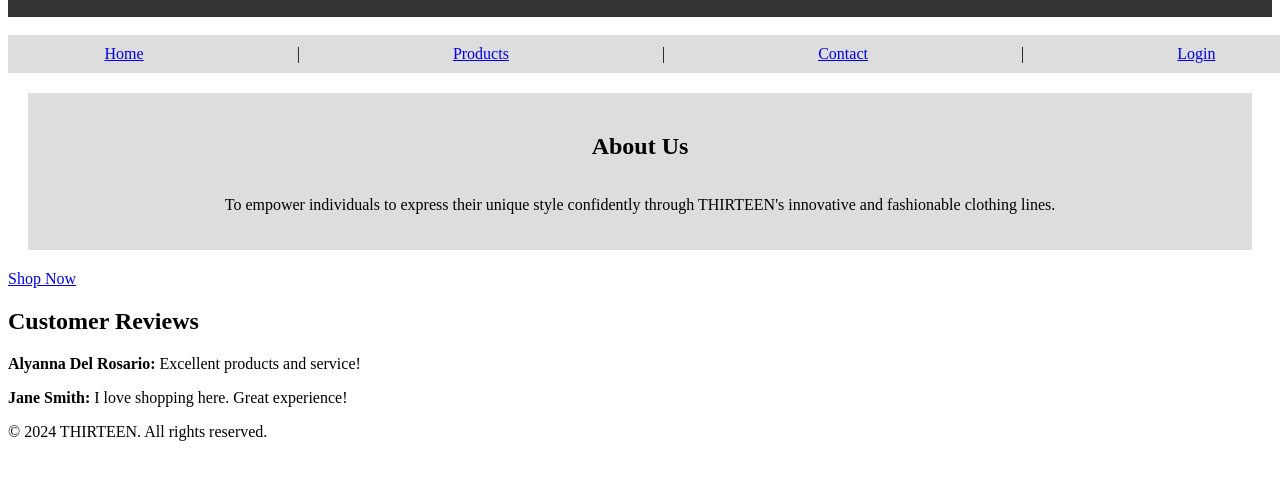
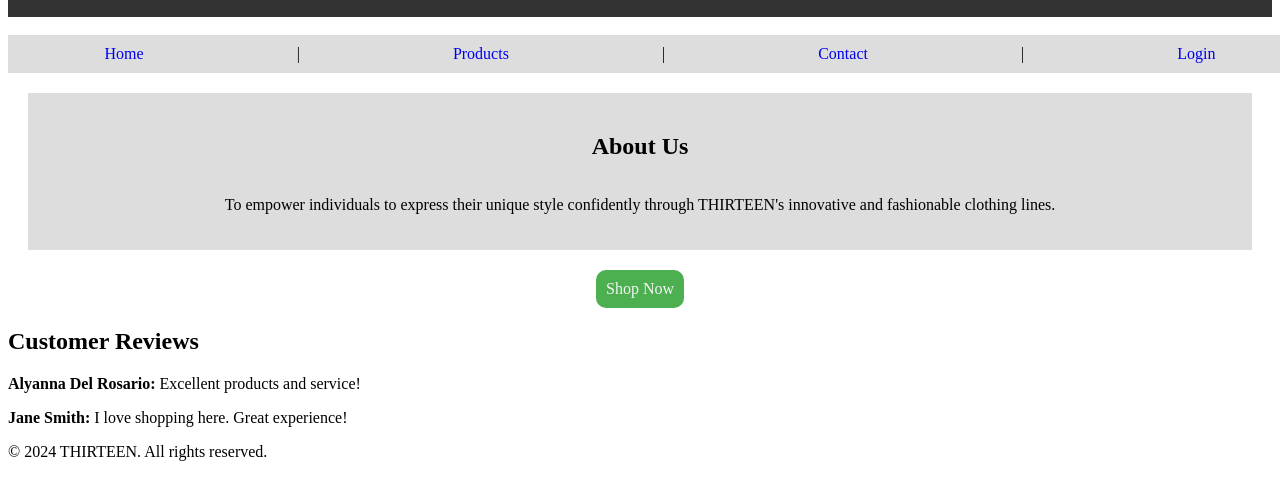
Before and after one commit to Cealrglario/Assn2-ENSF381, a plain HTML site: page index.html in a window 1280 px wide. Shown: the part 353-830 px from the top of the page. Drawn offline with Linux system fonts and the light colour scheme.

Commit message:
Added styling to 'Shop Now' button

```diff
--- a/styles.css
+++ b/styles.css
@@ -2,6 +2,10 @@
     display: flex;
     color: white;
     justify-content: flex-end;
+}
+
+a {
+    text-decoration: none;
 }
 
 header {
@@ -27,3 +31,16 @@ header {
     padding: 20px;
     margin: 20px;
 }
+
+.shop-now {
+    display: flex;
+    justify-content: center;
+}
+
+.shop-button {
+    background-color: #4CAF50;
+    color: whitesmoke;
+    padding: 10px;
+    border-radius: 10px;
+    text-align: center;
+}
```
